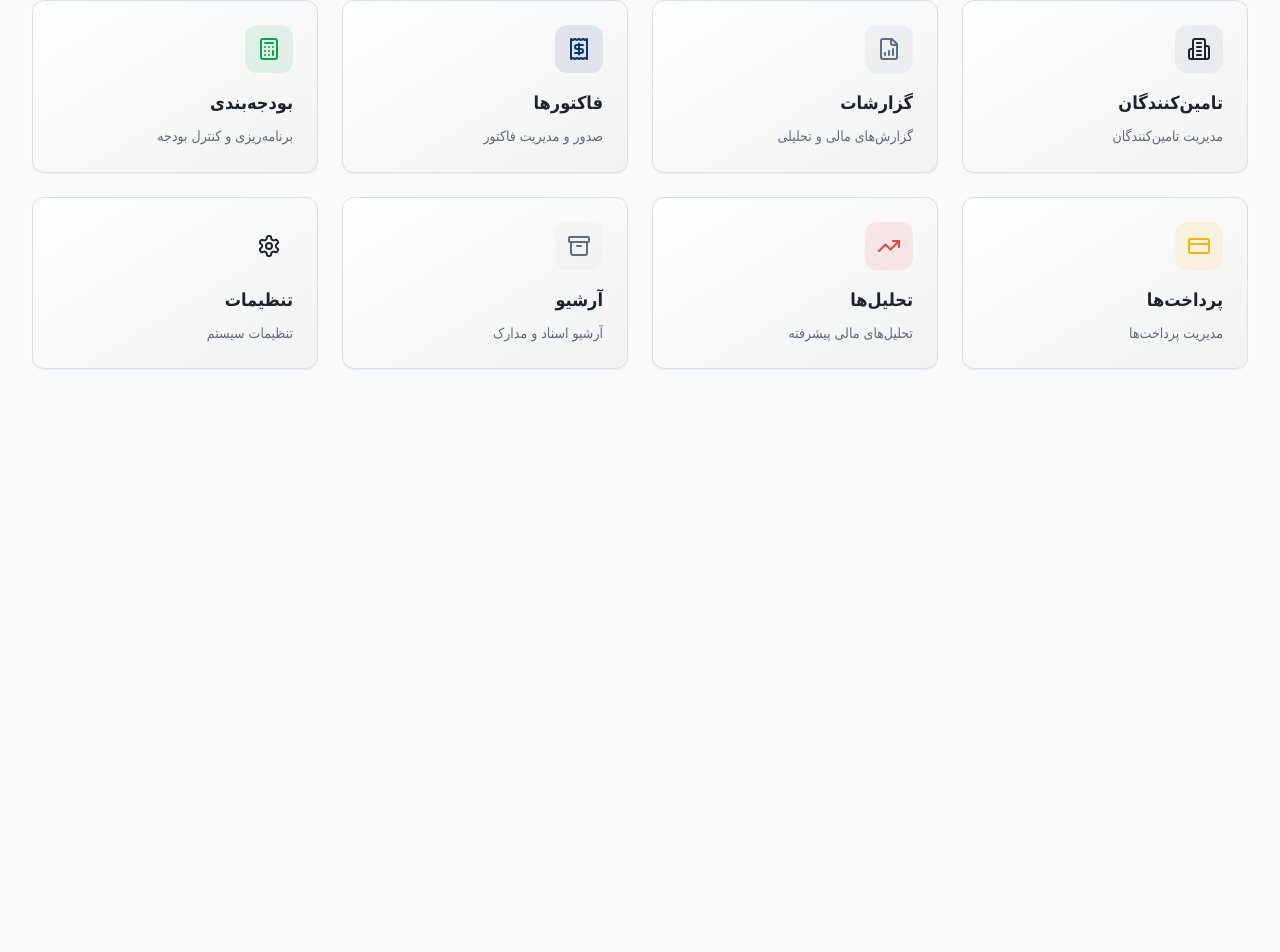
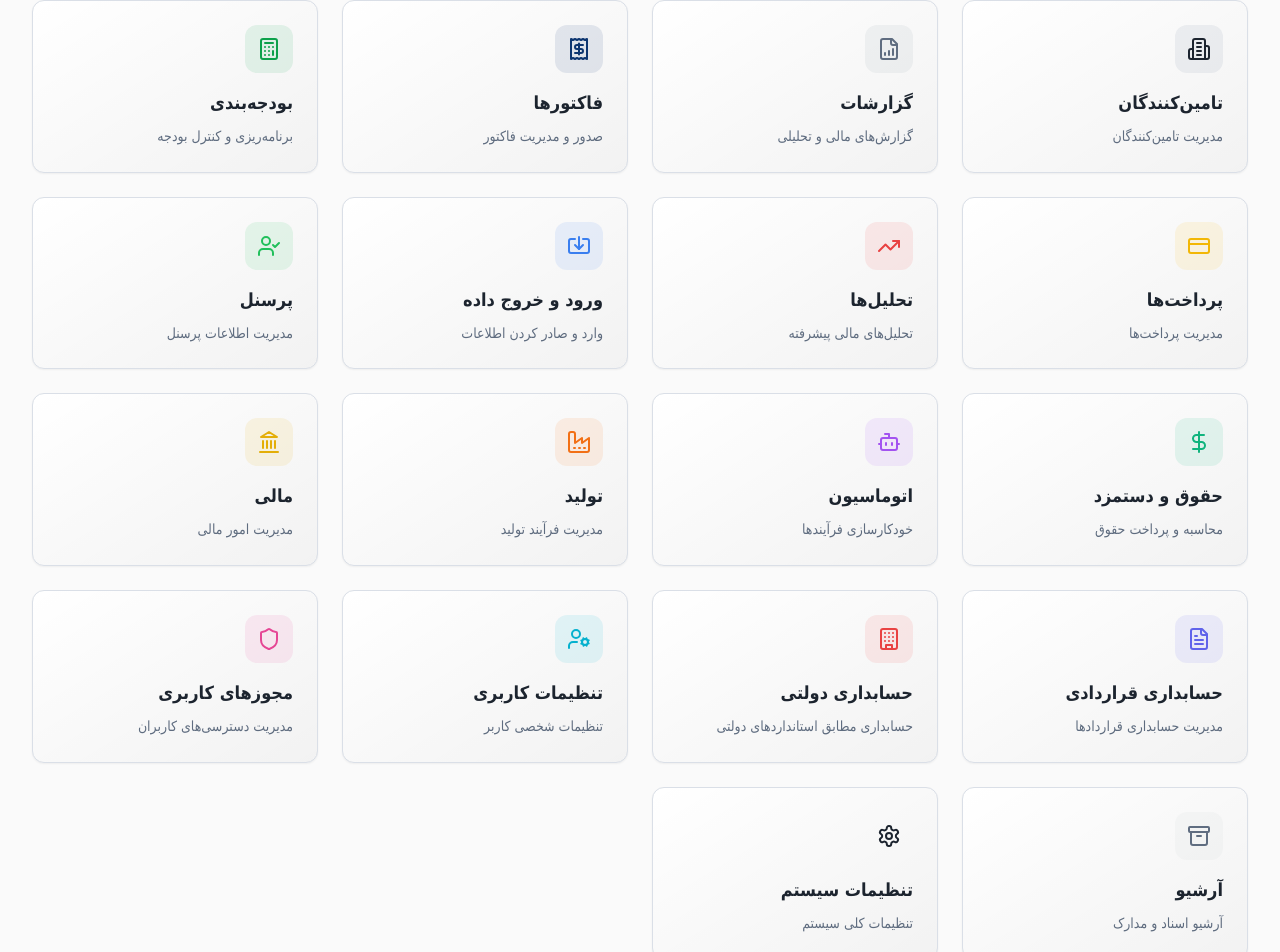
Before and after one commit to geminimonster/persia-account-flow, a React (Vite) app: page / in a window 1280 px wide. Shown: the part 393-1345 px from the top of the page. Before the commit the page ends 800 px from the top, so only its background shows below. Built offline with nearby package versions, Linux system fonts and the light colour scheme; the HTML template or start-up script is replaced by a standard one; a web font is replaced by a local one.

Commit message:
Add accounting features

```diff
--- a/src/components/layout/TileGrid.tsx
+++ b/src/components/layout/TileGrid.tsx
@@ -10,7 +10,18 @@ import {
   CreditCard,
   TrendingUp,
   Receipt,
-  Archive
+  Archive,
+  Import,
+  Download,
+  UserCheck,
+  DollarSign,
+  Bot,
+  Factory,
+  Landmark,
+  FileText,
+  Building,
+  UserCog,
+  Shield
 } from "lucide-react";
 import { Button } from "@/components/ui/button";
 import { Card } from "@/components/ui/card";
@@ -102,6 +113,86 @@ const tiles = [
     iconColor: "text-destructive"
   },
   {
+    id: "import-export",
+    title: "ورود و خروج داده",
+    description: "وارد و صادر کردن اطلاعات",
+    icon: Import,
+    color: "bg-blue-500/10",
+    iconColor: "text-blue-500"
+  },
+  {
+    id: "personnel",
+    title: "پرسنل",
+    description: "مدیریت اطلاعات پرسنل",
+    icon: UserCheck,
+    color: "bg-green-500/10",
+    iconColor: "text-green-500"
+  },
+  {
+    id: "salary",
+    title: "حقوق و دستمزد",
+    description: "محاسبه و پرداخت حقوق",
+    icon: DollarSign,
+    color: "bg-emerald-500/10",
+    iconColor: "text-emerald-500"
+  },
+  {
+    id: "automation",
+    title: "اتوماسیون",
+    description: "خودکارسازی فرآیندها",
+    icon: Bot,
+    color: "bg-purple-500/10",
+    iconColor: "text-purple-500"
+  },
+  {
+    id: "production",
+    title: "تولید",
+    description: "مدیریت فرآیند تولید",
+    icon: Factory,
+    color: "bg-orange-500/10",
+    iconColor: "text-orange-500"
+  },
+  {
+    id: "financial",
+    title: "مالی",
+    description: "مدیریت امور مالی",
+    icon: Landmark,
+    color: "bg-yellow-500/10",
+    iconColor: "text-yellow-500"
+  },
+  {
+    id: "contract-accounting",
+    title: "حسابداری قراردادی",
+    description: "مدیریت حسابداری قراردادها",
+    icon: FileText,
+    color: "bg-indigo-500/10",
+    iconColor: "text-indigo-500"
+  },
+  {
+    id: "government-accounting",
+    title: "حسابداری دولتی",
+    description: "حسابداری مطابق استانداردهای دولتی",
+    icon: Building,
+    color: "bg-red-500/10",
+    iconColor: "text-red-500"
+  },
+  {
+    id: "user-settings",
+    title: "تنظیمات کاربری",
+    description: "تنظیمات شخصی کاربر",
+    icon: UserCog,
+    color: "bg-cyan-500/10",
+    iconColor: "text-cyan-500"
+  },
+  {
+    id: "user-permissions",
+    title: "مجوزهای کاربری",
+    description: "مدیریت دسترسی‌های کاربران",
+    icon: Shield,
+    color: "bg-pink-500/10",
+    iconColor: "text-pink-500"
+  },
+  {
     id: "archive",
     title: "آرشیو",
     description: "آرشیو اسناد و مدارک",
@@ -111,8 +202,8 @@ const tiles = [
   },
   {
     id: "settings",
-    title: "تنظیمات",
-    description: "تنظیمات سیستم",
+    title: "تنظیمات سیستم",
+    description: "تنظیمات کلی سیستم",
     icon: Settings,
     color: "bg-card",
     iconColor: "text-card-foreground"
--- a/src/pages/Index.tsx
+++ b/src/pages/Index.tsx
@@ -60,7 +60,17 @@ const Index = () => {
                       activeSection === "budget" ||
                       activeSection === "payments" ||
                       activeSection === "analytics" ||
-                      activeSection === "archive";
+                      activeSection === "archive" ||
+                      activeSection === "import-export" ||
+                      activeSection === "personnel" ||
+                      activeSection === "salary" ||
+                      activeSection === "automation" ||
+                      activeSection === "production" ||
+                      activeSection === "financial" ||
+                      activeSection === "contract-accounting" ||
+                      activeSection === "government-accounting" ||
+                      activeSection === "user-settings" ||
+                      activeSection === "user-permissions";
 
   return (
     <ThemeProvider attribute="class" defaultTheme="light" enableSystem>
```
